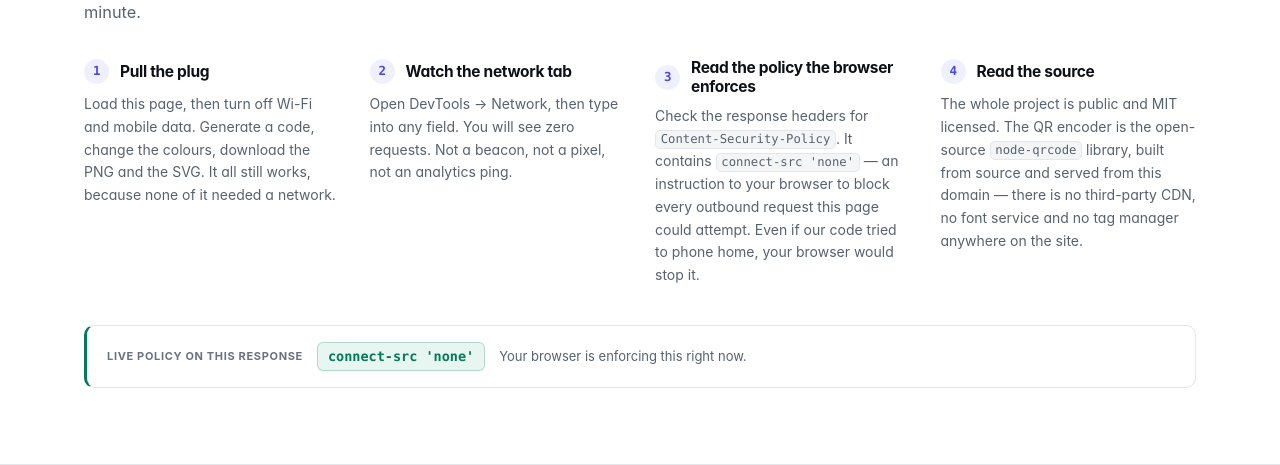
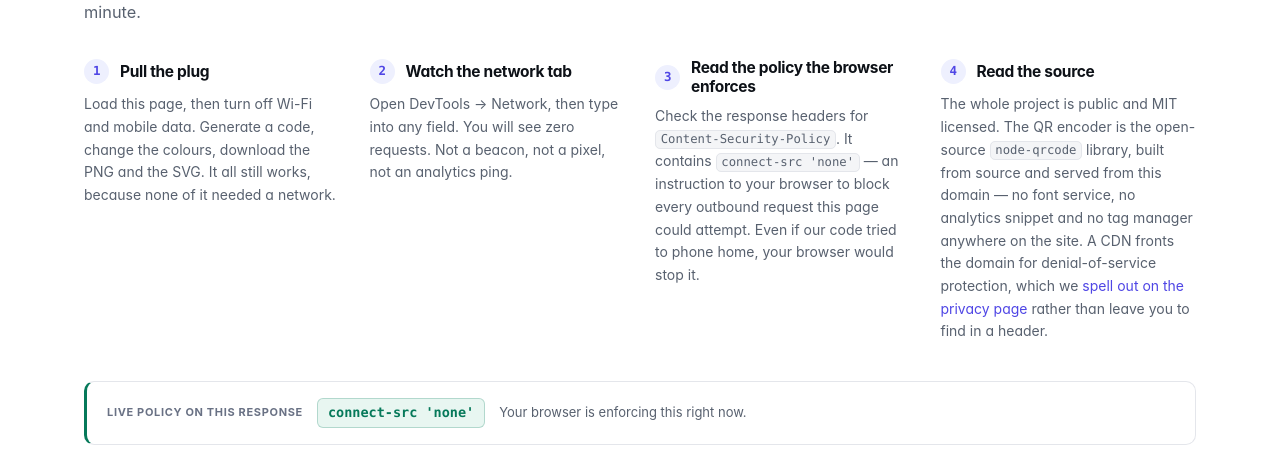
Before and after one commit to srivishal27/controlyourqr, a Flask app: page / in a window 1280 px wide. Shown: the part 2677-3142 px from the top of the page. Run offline with Flask 3, Linux system fonts and the light colour scheme.

Commit message:
Align the homepage claim with the CDN disclosure
The "Read the source" step still said there is no third-party CDN on the site,
which contradicted the disclosure just added to the privacy and security pages.
A verification section that tells the reader something they can disprove in one
header is worse than no verification section.

```diff
--- a/app/templates/index.html
+++ b/app/templates/index.html
@@ -398,8 +398,11 @@
         <p>
           The whole project is public and MIT licensed. The QR encoder is the
           open-source <code>node-qrcode</code> library, built from source and
-          served from this domain — there is no third-party CDN, no font
-          service and no tag manager anywhere on the site.
+          served from this domain — no font service, no analytics snippet and
+          no tag manager anywhere on the site. A CDN fronts the domain for
+          denial-of-service protection, which we
+          <a href="{{ url_for('site.privacy') }}">spell out on the privacy page</a>
+          rather than leave you to find in a header.
         </p>
       </li>
     </ol>
```
